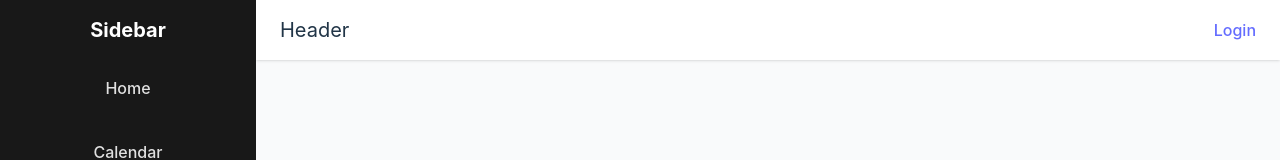
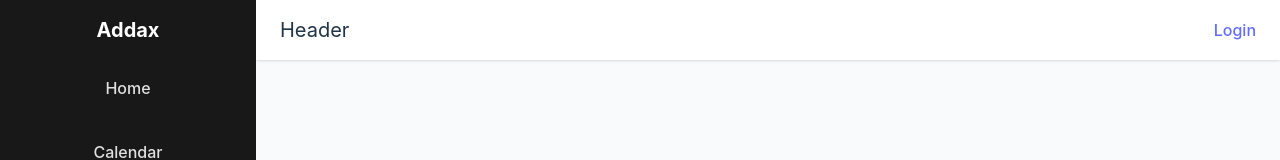
Before and after one commit to 0RomanShevchuk0/Addax-test-task, a React (Vite) app: page /auth in a window 1280 px wide. Shown: the top 160 px of the page. Built offline with nearby package versions, Linux system fonts and the light colour scheme; no server answers.

Commit message:
improved profile

```diff
--- a/src/components/auth/RegisterForm.tsx
+++ b/src/components/auth/RegisterForm.tsx
@@ -39,8 +39,7 @@ const RegisterForm: FC = () => {
     }
 
     loginMutation.mutate(submitData, {
-      onSuccess: (response) => {
-        console.log("Register success:", response)
+      onSuccess: () => {
         queryClient.invalidateQueries({ queryKey: [appQueries.user] })
         navigate({ to: appRoutes.home })
       },
--- a/src/layout/Sidebar.tsx
+++ b/src/layout/Sidebar.tsx
@@ -25,7 +25,7 @@ const Sidebar: FC = () => {
     <aside className="w-64 h-full bg-[#181818] text-white flex flex-col">
       <div className="p-4">
         <Link to={appRoutes.home} className="text-white hover:text-white">
-          <h2 className="text-xl font-bold">Sidebar</h2>
+          <h2 className="text-xl font-bold">Addax</h2>
         </Link>
       </div>
       <nav className="flex-grow">
```
